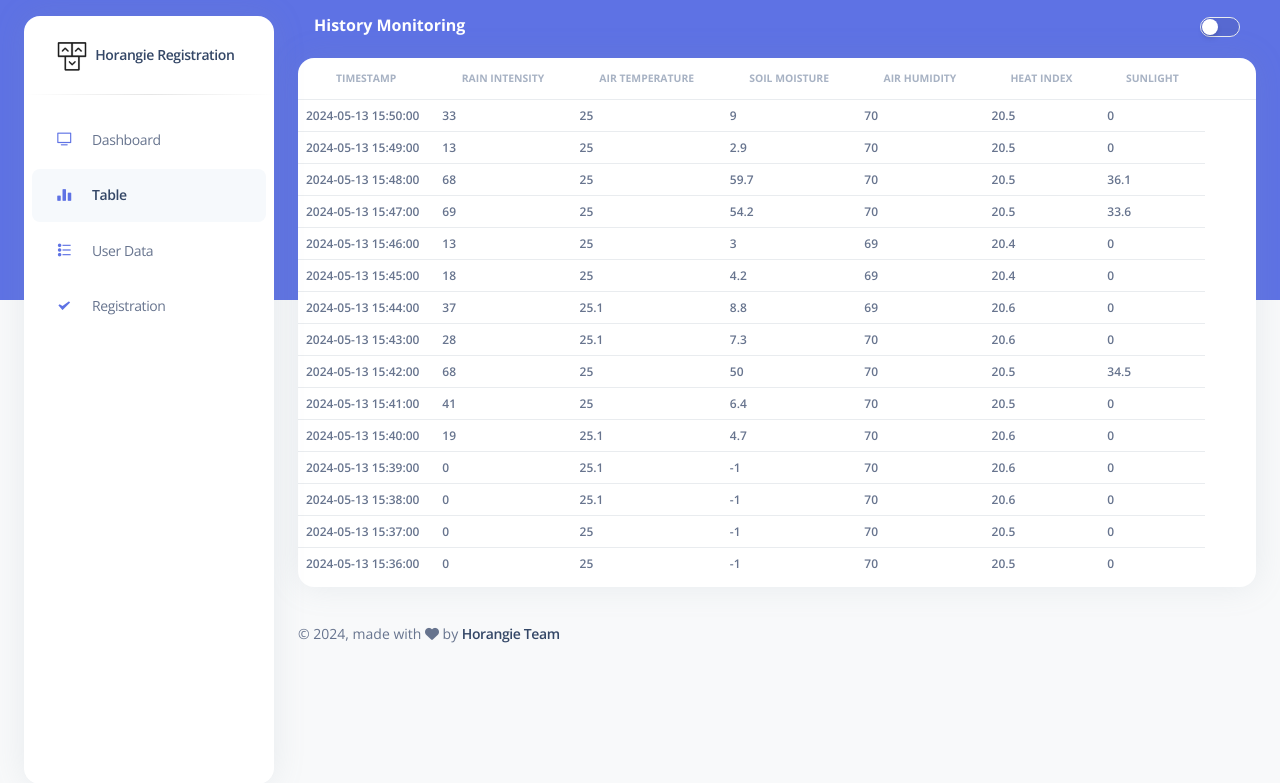
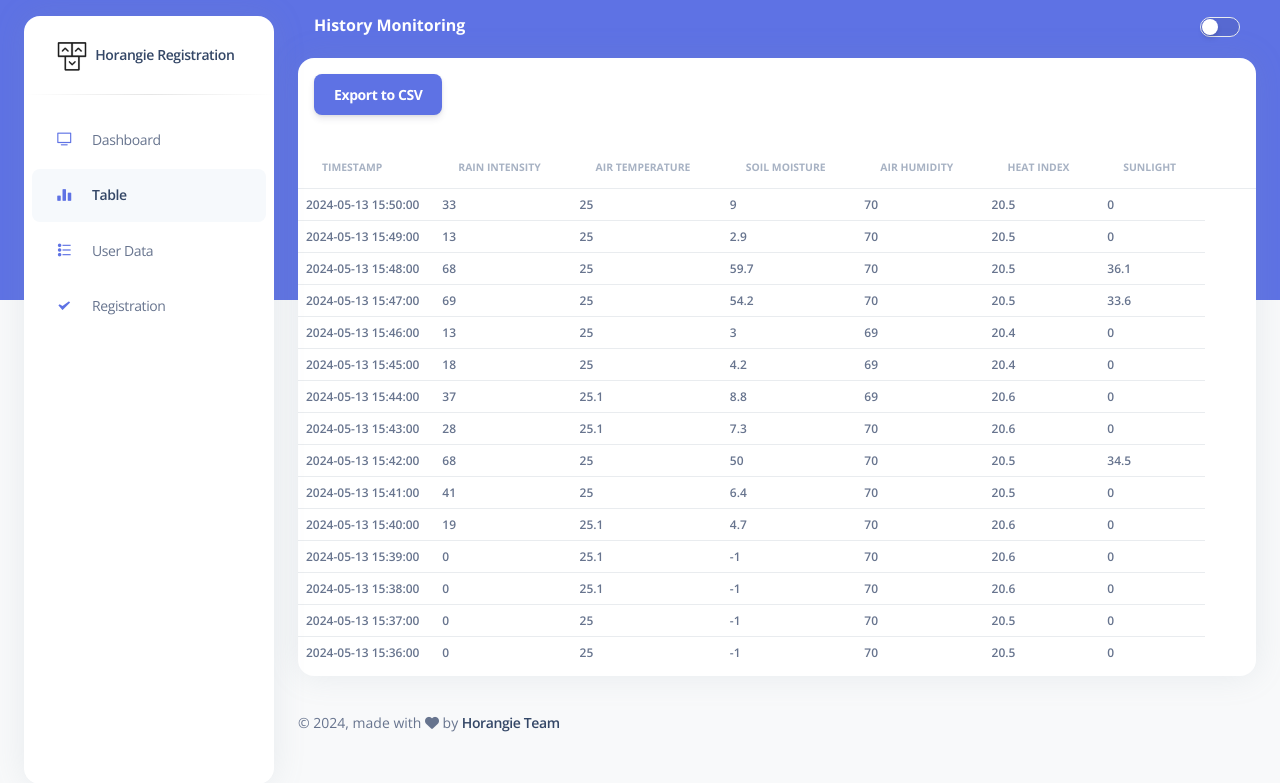
Before and after one commit to enolbesar/Horangie, a PHP site: page /pages/tables.php in a window 1280 px wide. Shown: the top 783 px of the page. Run offline with PHP 8.4, Linux system fonts and the light colour scheme; data comes from the database, SQL or seed files in the repository; data that the repository does not hold is empty; some libraries are stand-ins or nearby versions.

Commit message:
export csv

```diff
--- a/monitoring/pages/tables.php
+++ b/monitoring/pages/tables.php
@@ -125,16 +125,16 @@
           <div class="card mb-4">
             <div class="card-body px-0 pt-0 pb-2">
               <div class="table-responsive p-0">
-                <table class="table align-items-center mb-0">
+                <table class="table align-items-left mb-0">
                   <thead>
                     <tr>
-                      <th class="text-center text-uppercase text-secondary text-xxs font-weight-bolder opacity-7">Timestamp</th>
-                      <th class="text-center text-uppercase text-secondary text-xxs font-weight-bolder opacity-7">Rain Intensity</th>
-                      <th class="text-center text-uppercase text-secondary text-xxs font-weight-bolder opacity-7">Air Temperature</th>
-                      <th class="text-center text-uppercase text-secondary text-xxs font-weight-bolder opacity-7">Soil Moisture</th>
-                      <th class="text-center text-uppercase text-secondary text-xxs font-weight-bolder opacity-7">Air Humidity</th>
-                      <th class="text-center text-uppercase text-secondary text-xxs font-weight-bolder opacity-7">Heat Index</th>
-                      <th class="text-center text-uppercase text-secondary text-xxs font-weight-bolder opacity-7">Sunlight</th>
+                      <th class="text-left text-uppercase text-secondary text-xxs font-weight-bolder opacity-7">Timestamp</th>
+                      <th class="text-left text-uppercase text-secondary text-xxs font-weight-bolder opacity-7">Rain Intensity</th>
+                      <th class="text-left text-uppercase text-secondary text-xxs font-weight-bolder opacity-7">Air Temperature</th>
+                      <th class="text-left text-uppercase text-secondary text-xxs font-weight-bolder opacity-7">Soil Moisture</th>
+                      <th class="text-left text-uppercase text-secondary text-xxs font-weight-bolder opacity-7">Air Humidity</th>
+                      <th class="text-left text-uppercase text-secondary text-xxs font-weight-bolder opacity-7">Heat Index</th>
+                      <th class="text-left text-uppercase text-secondary text-xxs font-weight-bolder opacity-7">Sunlight</th>
                       <th class="text-secondary opacity-7"></th>
                     </tr>
                   </thead>
@@ -157,6 +157,9 @@
                       </tr>
                     <?php endif; ?>
                   </tbody>
+                  <div class="text-right p-3">
+                  <a href="export_csv.php" class="btn btn-primary">Export to CSV</a>
+                  </div>
                 </table>
               </div>
             </div>
@@ -197,40 +200,6 @@
       Scrollbar.init(document.querySelector('#sidenav-scrollbar'), options);
     }
 
-        // // Gantilah URL ini dengan endpoint API Anda
-        // const apiUrl = 'https://your-api-endpoint.com/get-weather-data';
-
-        // // Fungsi untuk mengambil data dari API
-        // async function fetchWeatherData() {
-        //   try {
-        //     const response = await fetch(apiUrl);
-        //     const data = await response.json();
-
-        //     const tableBody = document.getElementById('weather-table-body');
-        //     tableBody.innerHTML = '';
-
-        //     data.forEach(item => {
-        //       const row = document.createElement('tr');
-
-        //       row.innerHTML = `
-        //         <td class="align-middle text-center"><span class="text-secondary text-xs font-weight-bold">${item.timestamp}</span></td>
-        //         <td class="align-middle text-center"><span class="text-secondary text-xs font-weight-bold">${item.rain}</span></td>
-        //         <td class="align-middle text-center"><span class="text-secondary text-xs font-weight-bold">${item.temp}</span></td>
-        //         <td class="align-middle text-center"><span class="text-secondary text-xs font-weight-bold">${item.soil}</span></td>
-        //         <td class="align-middle text-center"><span class="text-secondary text-xs font-weight-bold">${item.hum}</span></td>
-        //         <td class="align-middle text-center"><span class="text-secondary text-xs font-weight-bold">${item.hindex}</span></td>
-        //         <td class="align-middle text-center"><span class="text-secondary text-xs font-weight-bold">${item.sun}</span></td>
-        //       `;
-
-        //       tableBody.appendChild(row);
-        //     });
-        //   } catch (error) {
-        //     console.error('Error fetching weather data:', error);
-        //   }
-        // }
-
-        // // Panggil fungsi fetchWeatherData saat halaman dimuat
-        // window.onload = fetchWeatherData;
   </script>
   <!-- Github buttons -->
   <script async defer src="https://buttons.github.io/buttons.js"></script>
```
Also changed, not shown: monitoring/pages/export_csv.php (added, +34 -0 lines).
